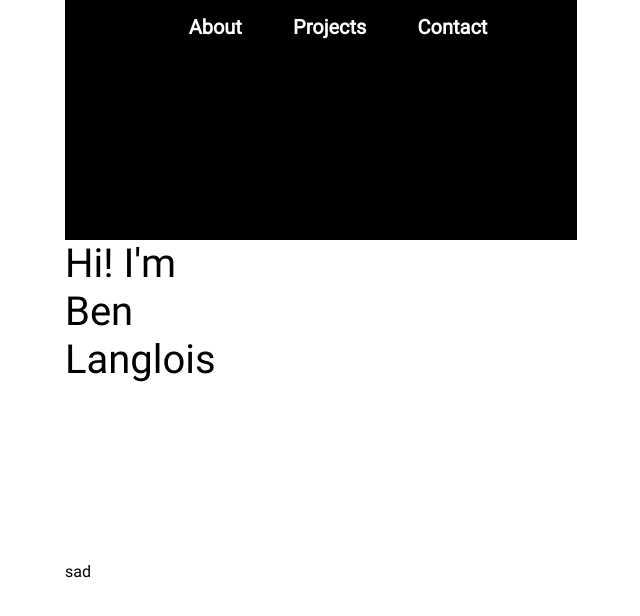
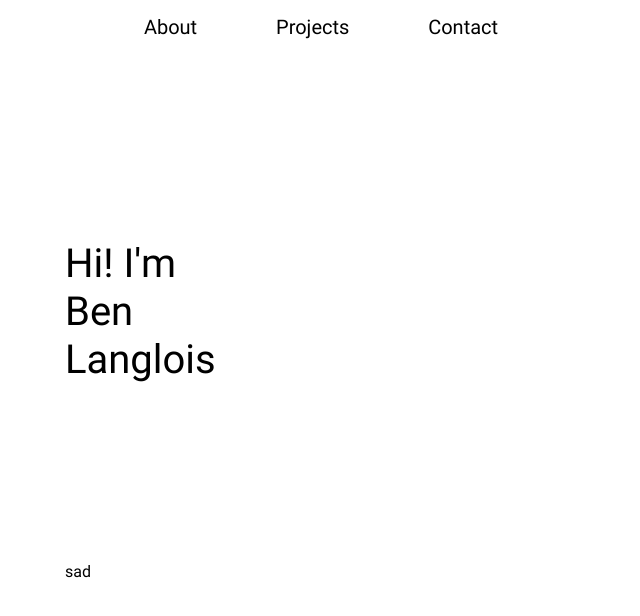
Before and after one commit to Ben-Langlois/Portfolio, a React (Create React App) app in the folder portfolio/: page / in a window 1280 px wide. Shown: the top 616 px of the page, without its empty margins (319-959 px from the left). Built offline with nearby package versions, Linux system fonts and the light colour scheme.

Commit message:
working on styling, making big money moves

```diff
--- a/portfolio/src/styles/styles.scss
+++ b/portfolio/src/styles/styles.scss
@@ -27,7 +27,7 @@
 // #endregion
 
 // #region Variables
-$white: #ffffff;
+$headerLink: #000000;
 $landing: #111111;
 
 $accent: #BB0A21;
@@ -73,31 +73,7 @@ body{
 
     header{
         grid-area: header;
-    }
 
-    #landing{
-        grid-area: main;
-    }
-
-    #footer{
-        grid-area: footer;
-    }
-
-}
-
-
-/* Header */
-header{
-    display: flex;
-    // margin: 0 5vw 0;
-    padding: 0 5vw 0;
-
-    position: -webkit-sticky; /* for safari */
-    position: sticky;
-    top: 0;
-    z-index: 2;
-
-    background-color: $dark;
         /* NavBar */
         .nav-links{
             font-size: 2.5vh;
@@ -105,9 +81,13 @@ header{
 
             ul{
                 display: flex;
+                justify-content: space-evenly;
                 margin: 0;
                 padding: 0;
-        }
+
+                position: relative;
+                bottom: 0;
+
                 li{
                     list-style: none;
                     white-space: pre;
@@ -115,11 +95,8 @@ header{
 
                     .link{
                         text-decoration: none;
-                color: $white;
-                font-weight: 900;
+                        color: $headerLink;
 
-                // opacity: 0.7;
-                margin: 0 2vw;
                         padding: 0;
                         display: block;
                         position: relative;
@@ -142,7 +119,7 @@ header{
                             bottom: 0;
                             left: 0;
 
-                    background-color: $white;
+                            background-color: $headerLink;
 
                             visibility: hidden;
                             transform: scaleX(0);
@@ -156,7 +133,92 @@ header{
                     }
                 }
             }
+
         }
+    }
+
+    #landing{
+        grid-area: main;
+    }
+
+    #footer{
+        grid-area: footer;
+    }
+
+}
+
+
+/* Header */
+// header{
+//     display: flex;
+//     // margin: 0 5vw 0;
+//     padding: 0 5vw 0;
+
+//     position: -webkit-sticky; /* for safari */
+//     position: sticky;
+//     top: 0;
+//     z-index: 2;
+
+//     background-color: $dark;
+//     /* NavBar */
+//     .nav-links{
+//         font-size: 2.5vh;
+//         margin: 0 0 0 auto;
+
+//         ul{
+//             display: flex;
+//             margin: 0;
+//             padding: 0;
+//         }
+//         li{
+//             list-style: none;
+//             white-space: pre;
+//             margin: 1.5vh 0;
+
+//             .link{
+//                 text-decoration: none;
+//                 color: $white;
+//                 font-weight: 900;
+
+//                 // opacity: 0.7;
+//                 margin: 0 2vw;
+//                 padding: 0;
+//                 display: block;
+//                 position: relative;
+
+//                 transition: opacity 0.5s;
+
+//                 &:hover{
+//                     opacity: 1;
+//                     text-decoration: none;
+
+//                     /* animation-duration: 0.5s;
+//                     animation-name: opacity-fade-in; */
+//                 }
+//                 /* https://tobiasahlin.com/blog/css-trick-animating-link-underlines/*/
+//                 &::before{
+//                     content: "";
+//                     position: absolute;
+//                     width: 100%;
+//                     height: 2px;
+//                     bottom: 0;
+//                     left: 0;
+
+//                     background-color: $white;
+
+//                     visibility: hidden;
+//                     transform: scaleX(0);
+//                     transition: all 0.3s ease-in-out 0s;
+//                 }
+
+//                 &:hover::before{
+//                     visibility: visible;
+//                     transform: scaleX(1);
+//                 }
+//             }
+//         }
+//     }
+// }
 
 /* About */
 #about-container{
```
Lines whose indentation alone changed are shown as unchanged.
